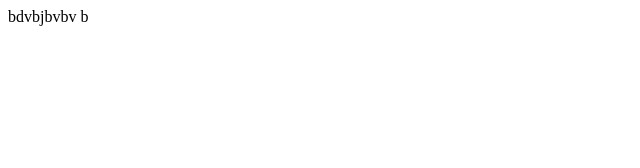
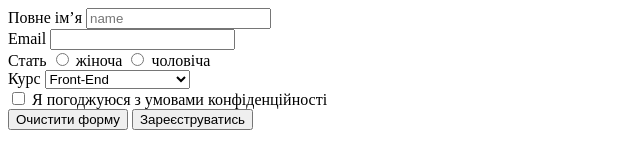
Before and after one commit to Vatrushka20/Classwork, a plain HTML site: page index.html in a window 1280 px wide. Shown: the whole page, without its empty margins (0-640 px from the left). Drawn offline with Linux system fonts and the light colour scheme.

Commit message:
first commit

```diff
--- a/index.html
+++ b/index.html
@@ -8,6 +8,60 @@
     <title>Document</title>
 </head>
 <body>
-bdvbjbvbv b
+
+<form class="form" action="http://localhost">
+    <label for="fname">Повне ім’я</label>
+    <input type="text" placeholder="name" id="fname">
+    <br/>
+
+    <label for="mail">Email</label>
+    <input type="text" id="mail">
+    <br/>
+
+    <!--Перемикачі або радіокнопки, щоб вибрати один з варіантів-->
+    <label>Стать</label>
+    <input id="women" type="radio" name="fav_language">
+    <label for="women">жіноча</label>
+    <input id="man" type="radio" name="fav_language">
+    <label for="man">чоловіча</label>
+    <br/>
+
+    <!--    <створення спадного списка>-->
+    <label for="type">Курс</label>
+    <select id="type" name="course">
+        <option value="Front-End">Front-End</option>
+        <option value="Back-End">Back-End</option>
+        <option value="Project Management">Project Management</option>
+        <option value="QA Manual">QA Manual</option>
+    </select>
+    <br/>
+    <!--    <Прапорці або чекбокси>-->
+    <label>
+        <input type="checkbox">
+        Я погоджуюся з умовами конфіденційності
+    </label>
+
+    <!--    <input type="checkbox" id="agree" name="agree" value="agree">-->
+    <!--    <label for="agree">Я погоджуюся з умовами конфіденційності</label><br>-->
+
+    <!--    <label>-->
+    <!--        <input type="checkbox" name="skills[]" value="html"> HTML-->
+    <!--    </label>-->
+
+    <!--    <label>-->
+    <!--        <input type="checkbox"name="skills[]" value="css">  CSS-->
+    <!--    </label>-->
+
+    <!--    <label>-->
+    <!--        <input type="checkbox" name="skills[]" value="js"> JavaScript-->
+    <!--    </label>-->
+    <br/>
+
+    <!--    <Відправка даних форми та очистка данних форми-->
+    <input type="reset" value="Очистити форму">
+    <input type="submit" value="Зареєструватись">
+</form>
+
+
 </body>
 </html>
--- a/styles.css
+++ b/styles.css
@@ -0,0 +1,9 @@
+.form {
+    width: 100%;
+    padding: 12px 20px;
+    margin: 8px 0;
+    display: inline-block;
+    border: 1px solid #ccc;
+    border-radius: 4px;
+    box-sizing: border-box;
+}
```
